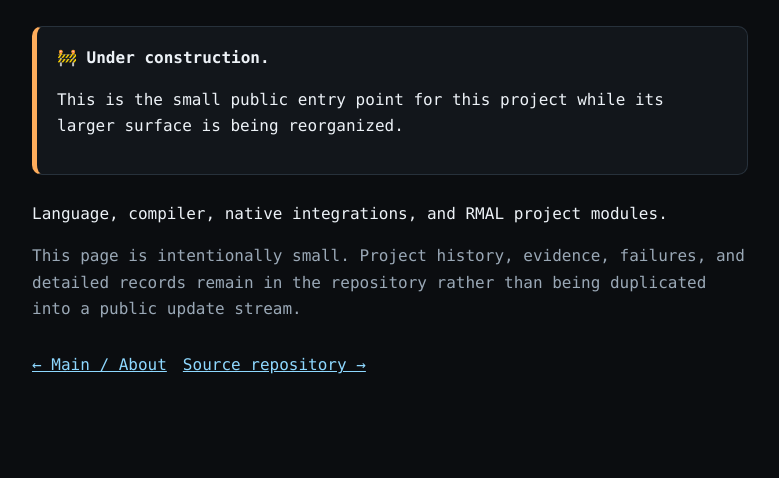
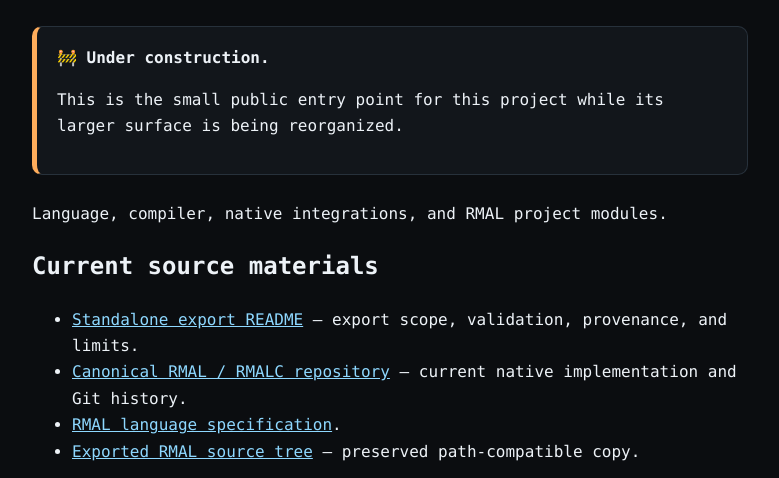
Before and after one commit to redogit/RMAL, a plain HTML site: page docs/index.html in a window 1280 px wide. Shown: the part 268-746 px from the top of the page, without its empty margins (250-1029 px from the left). Drawn offline with Linux system fonts and the light colour scheme.

Commit message:
Add current source materials to project page

```diff
--- a/docs/index.html
+++ b/docs/index.html
@@ -14,6 +14,12 @@ a{color:var(--link)}.muted{color:var(--muted)}nav{display:flex;gap:16px;flex-wra
 <h1>RMAL</h1>
 <div class="notice"><strong>🚧 Under construction.</strong><p>This is the small public entry point for this project while its larger surface is being reorganized.</p></div>
 <p>Language, compiler, native integrations, and RMAL project modules.</p>
+<section aria-labelledby="current-sources"><h2 id="current-sources">Current source materials</h2><ul>
+<li><a href="https://github.com/redogit/RMAL/blob/main/README.md">Standalone export README</a> — export scope, validation, provenance, and limits.</li>
+<li><a href="https://github.com/redogit/DnD">Canonical RMAL / RMALC repository</a> — current native implementation and Git history.</li>
+<li><a href="https://github.com/redogit/DnD/blob/master/spec/RMAL_LANGUAGE_SPEC_3.md">RMAL language specification</a>.</li>
+<li><a href="https://github.com/redogit/RMAL/tree/main/DnD">Exported RMAL source tree</a> — preserved path-compatible copy.</li>
+</ul><p class="muted">The standalone repository is a validated export surface; canonical source history remains with the owning source repositories.</p></section>
 <p class="muted">This page is intentionally small. Project history, evidence, failures, and detailed records remain in the repository rather than being duplicated into a public update stream.</p>
 <nav>
 <a href="https://redogit.github.io/redogit/">← Main / About</a>
```
